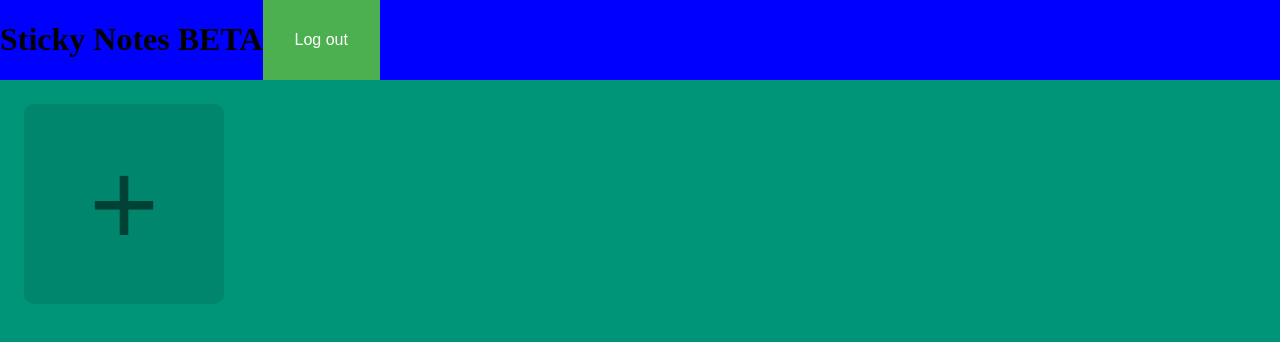
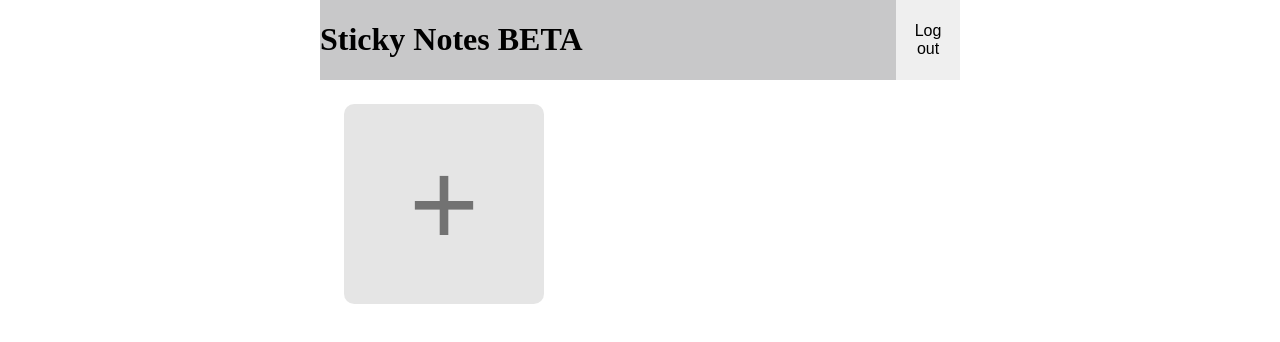
Before and after one commit to username-taken-512/sticky-notes, a website: page public/index.html in a window 1280 px wide. Drawn offline with Linux system fonts and the light colour scheme; no server answers; sample sign-in values are in the browser's storage.

Commit message:
small design change

```diff
--- a/public/styles/style.css
+++ b/public/styles/style.css
@@ -1,6 +1,8 @@
 body {
-  margin: 0;
-  background: #009578;
+  margin: 0 auto;
+  background: #ffffff;
+  width: 50%;
+
 }
 
 .hidden {
@@ -15,8 +17,9 @@ body {
 }
 
 #top{
-  display:flex;
-  background-color: blue;
+  display: flex;
+  background-color: rgb(200, 200, 201);
+  justify-content: space-between;
 }
 
 .note {
@@ -171,11 +174,15 @@ body {
 }
 
 #logout-button{
-    background-color: #4CAF50; /* Green */
-    border: none;
-    color: white;
-    padding: 15px 32px;
+    border: 5px black;
+    size: 5px;
+    width: 10%;
+    color: black,;
     text-align: center;
     font-size: 16px;
-    float:right;
-  }
+   }
+
+#logout-button:hover{
+    background-color: blue;
+    cursor: pointer;
+   }
```
